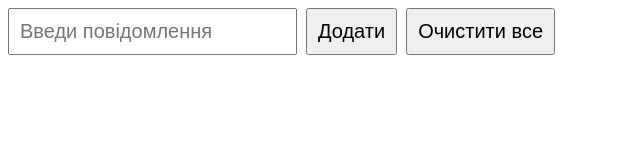
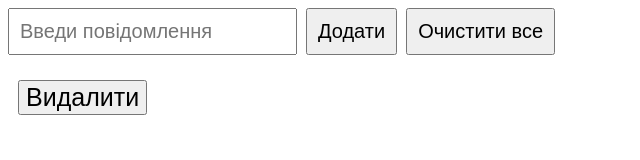
Before and after one commit to vladsoltys/FRONT, a plain HTML site: page rm_add_element_DOM/index.html in a window 1280 px wide. Both pictures are taken after a click on the button "Додати". Shown: the whole page, without its empty margins (0-640 px from the left). Drawn offline with Linux system fonts and the light colour scheme.

Commit message:
rm_added

```diff
--- a/rm_add_element_DOM/logic.js
+++ b/rm_add_element_DOM/logic.js
@@ -4,9 +4,17 @@ const removeText = document.querySelector('#clearBtn');
 const newText = document.querySelector('#messages');
 
 addText.addEventListener('click', () => {
-  const p = document.createElement('p')
-  p.textContent = input.value;
-  newText.appendChild(p);
+  const div = document.createElement('div')
+  const btn = document.createElement('button')
+  div.textContent = input.value;
+  btn.textContent = "Видалити";
+
+  btn.addEventListener('click', () => {
+    div.remove();
+  });
+
+  newText.appendChild(div);
+  div.appendChild(btn);
   input.value = '';
 });
 
--- a/rm_add_element_DOM/style.css
+++ b/rm_add_element_DOM/style.css
@@ -16,5 +16,18 @@
 }
 
 .msg {
+  width: 510px;
   font-size: 25px;
+  margin-top: 25px
 }
+
+.msg div {
+  display: flex;
+  justify-content: space-between;
+  margin-top: 15px;
+}
+
+.msg button {
+  font-size: 25px;
+  margin-left: 10px;
+}
```
